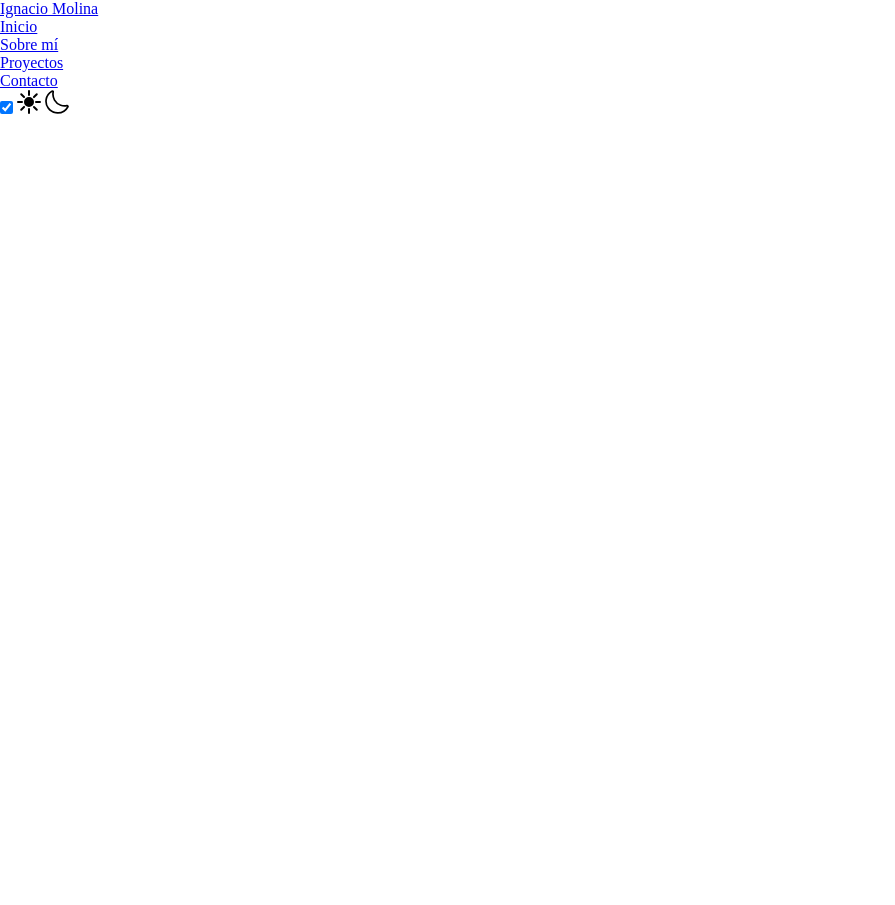
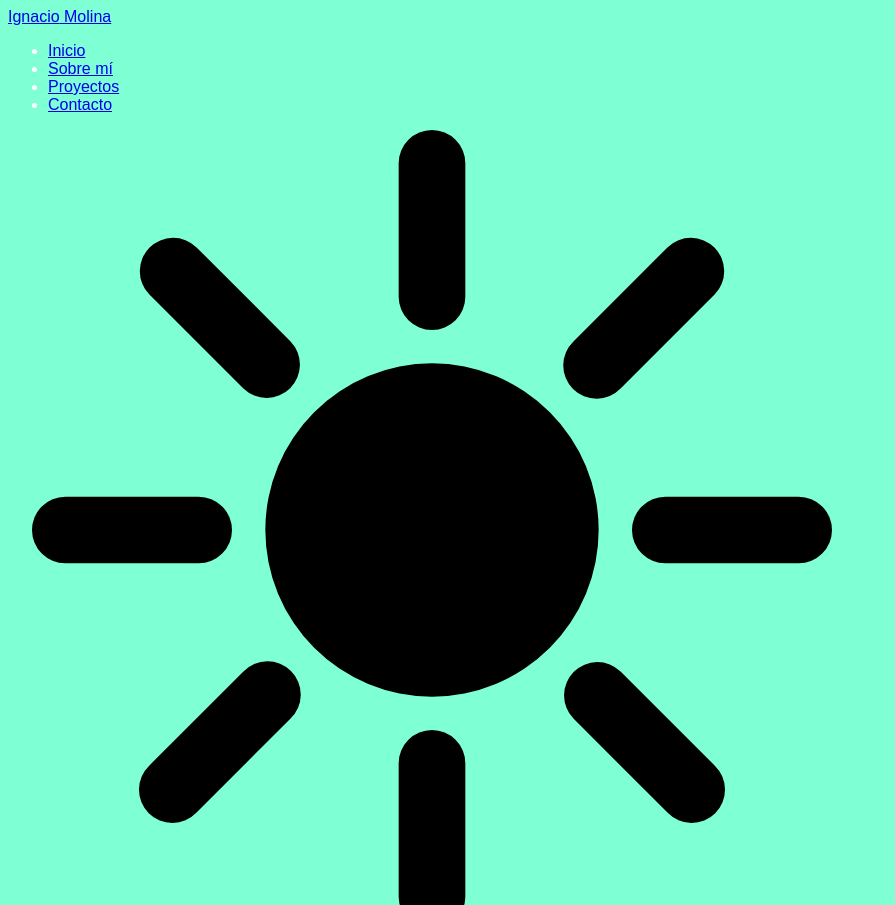
Before and after one commit to metralleta/portfolio, a plain HTML site: page index.html in a window 1280 px wide. Shown: the top 905 px of the page, without its empty margins (0-895 px from the left). Before the commit the page ends 800 px from the top, so only its background shows below. Drawn offline with Linux system fonts and the light colour scheme.

Commit message:
Siguiendo con el proyecto de portfolio.

```diff
--- /dev/null
+++ b/assets/scss/_boilerplate.scss
@@ -0,0 +1,10 @@
+html {
+    box-sizing: border-box;
+    font-size: 100%;
+}
+
+*,
+*::before,
+*::after {
+    box-sizing: inherit;
+}
--- a/assets/scss/styles.scss
+++ b/assets/scss/styles.scss
@@ -1,11 +1,5 @@
-* {
-    margin: 0;
-    padding: 0;
-    box-sizing: border-box;
+body {
+    font-family: Arial, Helvetica, sans-serif;
+    background-color: aquamarine;
+    color: hsl(0, 0%, 100%);
 }
-.mode {
-    img {
-        width: 48px;
-        height: 48px;
-    }
-}
```
Also changed, not shown: assets/css/styles.css, 1 other file.
